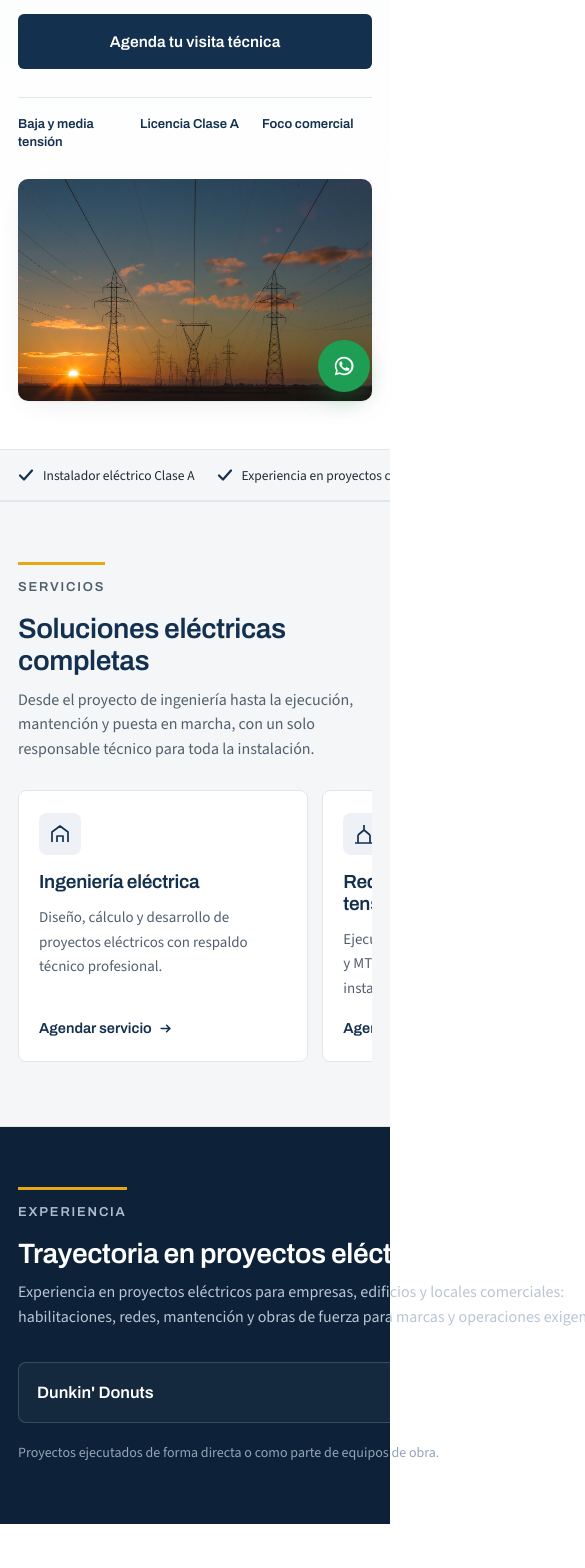
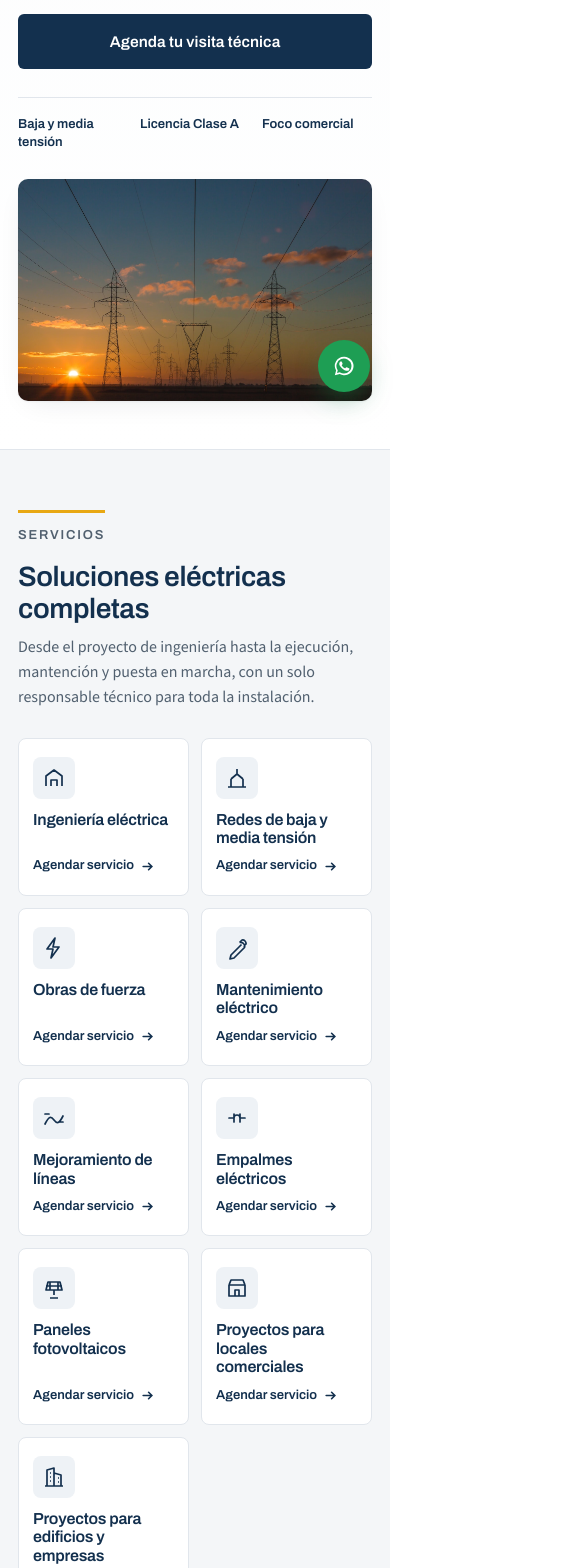
Before and after one commit to javieresquivelgana-afk/LuisAlvarez, a Next.js app: page / in a window 390 px wide. Shown: the part 432-2000 px from the top of the page, 585 px wide, since content can reach past the window. Built offline with nearby package versions, Linux system fonts and the light colour scheme.

Commit message:
Corrige encuadre móvil

```diff
--- a/app/globals.css
+++ b/app/globals.css
@@ -1068,30 +1068,7 @@ h3 {
   }
 
   .trust {
-    padding: 14px 0;
-    overflow: hidden;
-  }
-
-  .trust-in {
-    flex-wrap: nowrap;
-    justify-content: flex-start;
-    gap: 10px;
-    overflow-x: auto;
-    scrollbar-width: none;
-  }
-
-  .trust-in::-webkit-scrollbar,
-  .services-grid::-webkit-scrollbar,
-  .clients-grid::-webkit-scrollbar,
-  .steps::-webkit-scrollbar {
     display: none;
-  }
-
-  .trust-item {
-    flex: none;
-    white-space: nowrap;
-    font-size: 13.5px;
-    padding-right: 12px;
   }
 
   .section {
@@ -1110,28 +1087,40 @@ h3 {
 
   .services-grid,
   .steps {
-    display: flex;
-    gap: 14px;
+    display: grid;
+    grid-template-columns: repeat(2, minmax(0, 1fr));
+    gap: 12px;
     margin-top: 28px;
-    overflow-x: auto;
-    scroll-snap-type: x mandatory;
-    scrollbar-width: none;
-    padding-bottom: 4px;
+    overflow: visible;
   }
 
   .svc,
   .step {
-    flex: 0 0 82%;
-    scroll-snap-align: start;
+    min-width: 0;
   }
 
   .svc {
-    padding: 22px 20px 20px;
+    padding: 18px 14px;
+    gap: 8px;
   }
 
   .svc-icon {
     width: 42px;
     height: 42px;
+  }
+
+  .svc h3 {
+    font-size: 16px;
+  }
+
+  .svc p,
+  .step p {
+    display: none;
+  }
+
+  .svc-link {
+    font-size: 13px;
+    margin-top: auto;
   }
 
   .exp {
@@ -1144,18 +1133,25 @@ h3 {
     gap: 32px;
   }
 
+  .exp-in > *,
+  .clasea-in > *,
+  .form-in > * {
+    min-width: 0;
+  }
+
   .clients-grid {
-    display: flex;
+    display: grid;
+    grid-template-columns: repeat(2, minmax(0, 1fr));
+    width: 100%;
+    max-width: 100%;
     gap: 12px;
-    overflow-x: auto;
-    scroll-snap-type: x mandatory;
-    scrollbar-width: none;
+    overflow: visible;
   }
 
   .client {
-    flex: 0 0 62%;
-    padding: 16px 18px;
-    scroll-snap-align: start;
+    min-width: 0;
+    padding: 14px;
+    font-size: 14px;
   }
 
   .clasea-photo {
@@ -1174,7 +1170,15 @@ h3 {
   }
 
   .step {
-    padding: 22px 20px;
+    padding: 18px 14px;
+  }
+
+  .step-num {
+    margin-bottom: 6px;
+  }
+
+  .step h3 {
+    font-size: 16px;
   }
 
   .form-side ul {
@@ -1223,3 +1227,14 @@ h3 {
     grid-column: 1 / -1;
   }
 }
+
+@media (max-width: 360px) {
+  .header .logo-name {
+    display: none;
+  }
+
+  .header-cta .btn-primary {
+    font-size: 12.5px;
+    padding-inline: 11px;
+  }
+}
```
